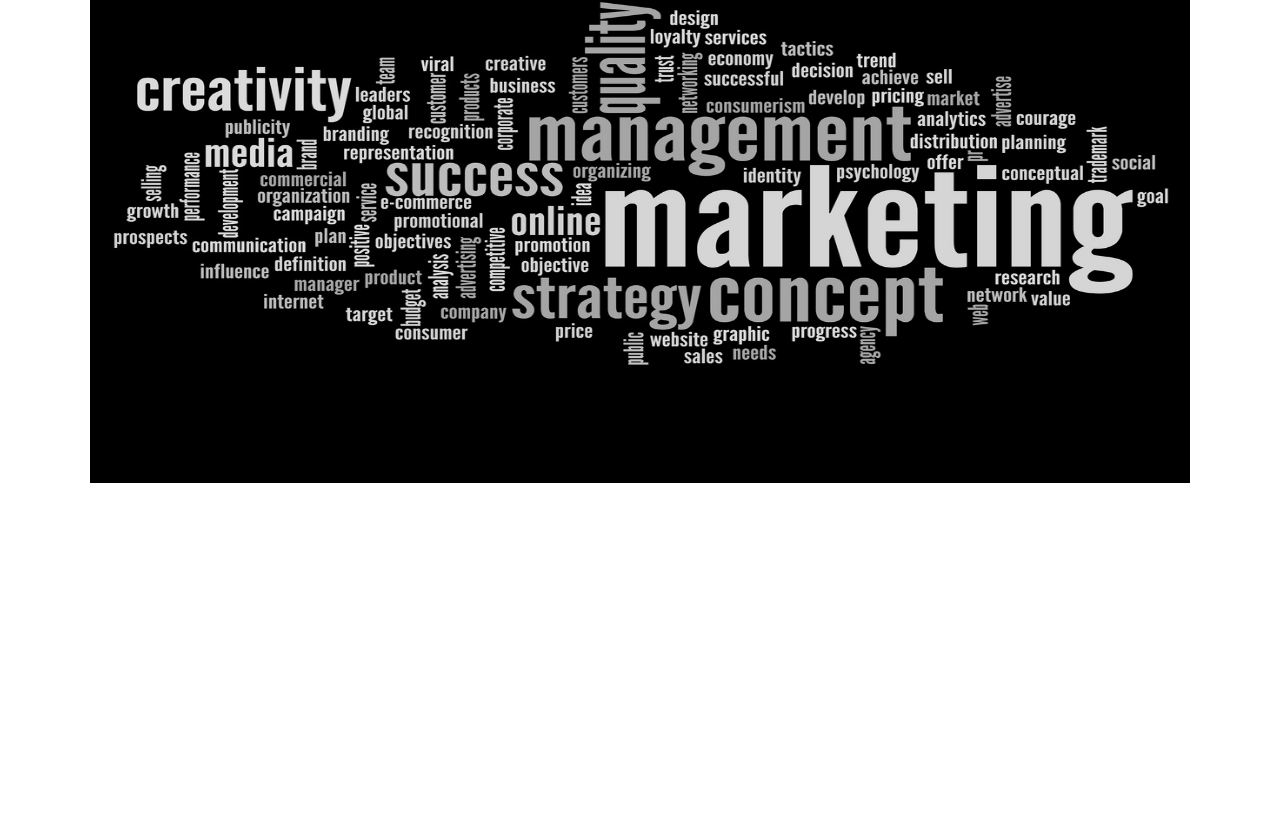
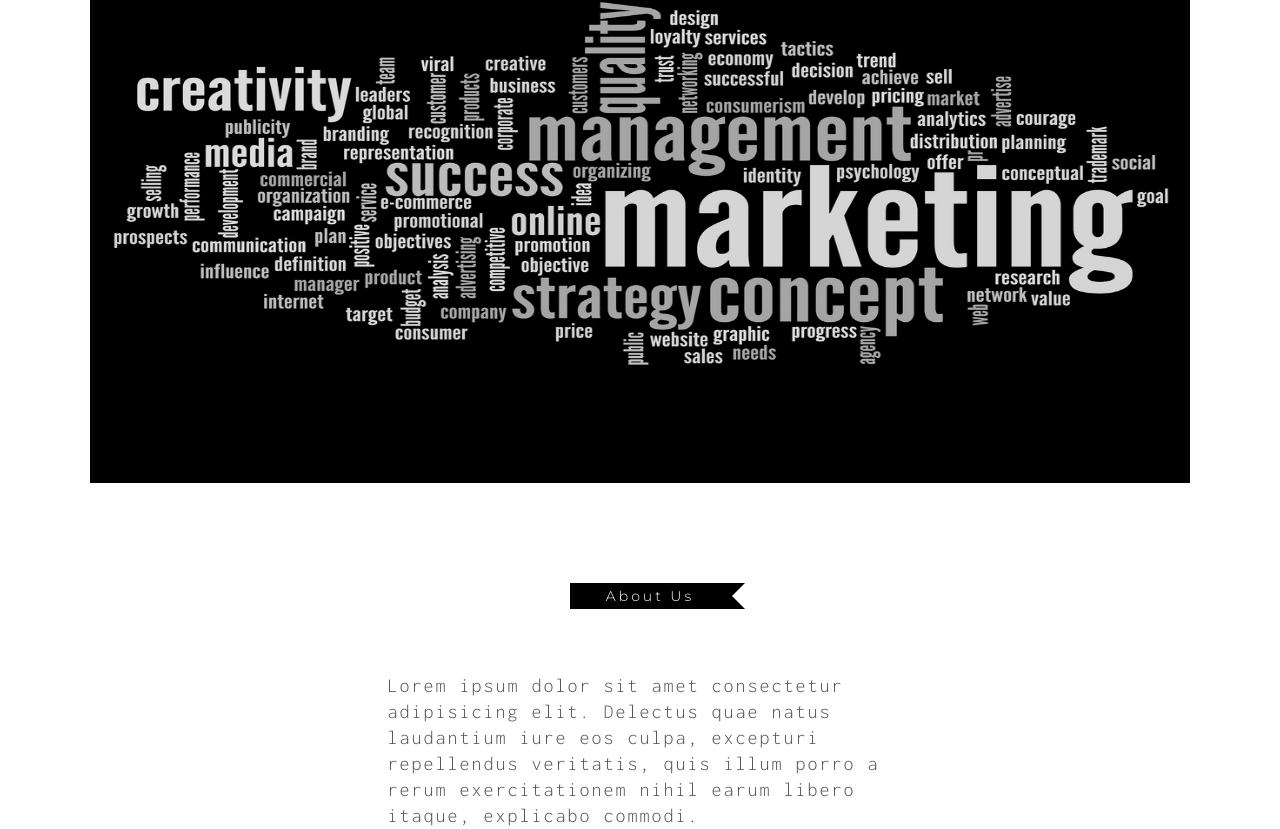
Before and after one commit to YaroslavBerkuta/saytYuri, a plain HTML site: page publick/index.html in a window 1280 px wide. Shown: the part 667-1496 px from the top of the page. Before the commit the page ends 1150 px from the top, so only its background shows below. Drawn offline with nearby package versions, Linux system fonts and the light colour scheme.

Commit message:
доданий блок about

```diff
--- a/publick/css/font.css
+++ b/publick/css/font.css
@@ -1,7 +1,10 @@
-@import url('https://fonts.googleapis.com/css2?family=Jura:wght@300;400;500;700&display=swap');
-
+@import url('https://fonts.googleapis.com/css2?family=Montserrat:wght@100;300;400;500;700;900&display=swap');
+@import url('https://fonts.googleapis.com/css2?family=Inconsolata:wght@300;400;500;700;900&display=swap');
 html{
-    font-family: 'Jura';
-    font-size: 15px;
-    font-weight: 400;
+    font-family: 'Montserrat';
+    font-size: 10px;
+    font-weight: 100;
 }
+p{
+    font-family: 'Inconsolata';
+}
--- a/publick/index.html
+++ b/publick/index.html
@@ -16,21 +16,35 @@
     <div id="hellopreloader">
       <div id="hellopreloader_preload"></div>
     </div>
-    <header class="header">
+    <header class="header" id="top">
       <div class="container"><img src="img/logo.svg" alt="">
         <nav class="nav">
           <ul class="menu">
-            <li class="menu__list"> <a class="menu__hreff" href="#baner">Home </a></li>
-            <li class="menu__list"> <a class="menu__hreff" href="#">Services </a></li>
-            <li class="menu__list"> <a class="menu__hreff" href="#">Team </a></li>
-            <li class="menu__list"> <a class="menu__hreff" href="#">Work </a></li>
+            <li class="menu__list"> <a class="menu__hreff" href="#top">Home </a></li>
+            <li class="menu__list"> <a class="menu__hreff" href="#about">About Us  </a></li>
+            <li class="menu__list"> <a class="menu__hreff" href="#">Work</a></li>
+            <li class="menu__list"> <a class="menu__hreff" href="#">Service</a></li>
             <li class="menu__list"> <a class="menu__hreff" href="#">Contact </a></li>
           </ul>
         </nav>
       </div>
     </header>
-    <section class="baner" id="baner">
+    <section class="baner">
       <div class="container"><img class="baner__img" src="img/baner.jpg" alt="marketing"></div>
+    </section>
+    <section class="aboutus" id="about">
+      <div class="container">
+        <div class="flag__container">
+          <div class="flag">
+            <h2>About Us</h2>
+          </div>
+        </div>
+        <div class="about__container">
+          <div class="about__info">
+            <p class="about__paragraf">Lorem ipsum dolor sit amet consectetur adipisicing elit. Delectus quae natus laudantium iure eos culpa, excepturi repellendus veritatis, quis illum porro a rerum exercitationem nihil earum libero itaque, explicabo commodi.</p>
+          </div>
+        </div>
+      </div>
     </section>
     <script src="js/main.js"></script>
     <script src="https://code.jquery.com/jquery-3.5.1.min.js"> </script>
--- a/src/sass/style.sass
+++ b/src/sass/style.sass
@@ -2,7 +2,11 @@
     box-sizing: border-box
     margin: 0
     padding: 0
-
+h2
+    font-size: 14px
+    font-family: 'Montserrat'
+    font-weight: 300
+    letter-spacing: 3px
 .container
     width: 1200px
     margin: 0 auto
@@ -35,7 +39,7 @@ a
         justify-content: center
         flex-wrap: wrap
         img
-            width: 350px
+            width: 250px
 
 .menu
     display: flex
@@ -50,7 +54,8 @@ a
 
 .menu__hreff
     text-transform: uppercase
-    font-size: 20px
+    font-size: 14px
+    letter-spacing: 3px
     color: black
 
 .baner
@@ -61,3 +66,61 @@ a
 .baner__img
     height: 600px
     width: 1100px
+
+
+.aboutus
+    margin-top: 100px
+    .container
+        display: flex
+        align-items: center
+        justify-content: center
+        flex-wrap: wrap
+.flag__container
+    display: flex
+    align-items: center
+    justify-content: center
+    margin-bottom: 64px
+    width: 100%
+.flag
+    background: black
+    color: white
+    display: flex
+    align-items: center
+    justify-content: center
+    position: relative
+    height: 26px
+    width: 140px
+    padding-top: 4px
+    padding-bottom: 4px
+    padding-left: 20px
+
+.flag::after
+    content: ""
+    position: absolute
+    display: block
+    bottom: 0px
+    border: 13px solid black
+    z-index: -1
+    right: -35px
+    border-left-width: 24px
+    border-right-color: transparent
+    -webkit-box-shadow: rgb(0 0 0 / 40%) 0px 0px 0px
+    -moz-box-shadow: rgba(0, 0, 0, 0.4) 0px 0px 0px
+    box-shadow: rgb(0 0 0 / 40%) 0px 0px 0px
+
+.about__container
+    display: flex
+    align-items: center
+    justify-content: center
+    width: 100%
+.about__info
+    display: flex
+    justify-content: center
+    align-items: center
+
+.about__paragraf
+    font-size: 20px
+    width: 505px
+    letter-spacing: 2px
+    line-height: 26px
+    color: #565656
```
Also changed, not shown: publick/css/style.css, publick/img/smm.png (added), publick/img/youtube.jpg (added), 5 other files.
